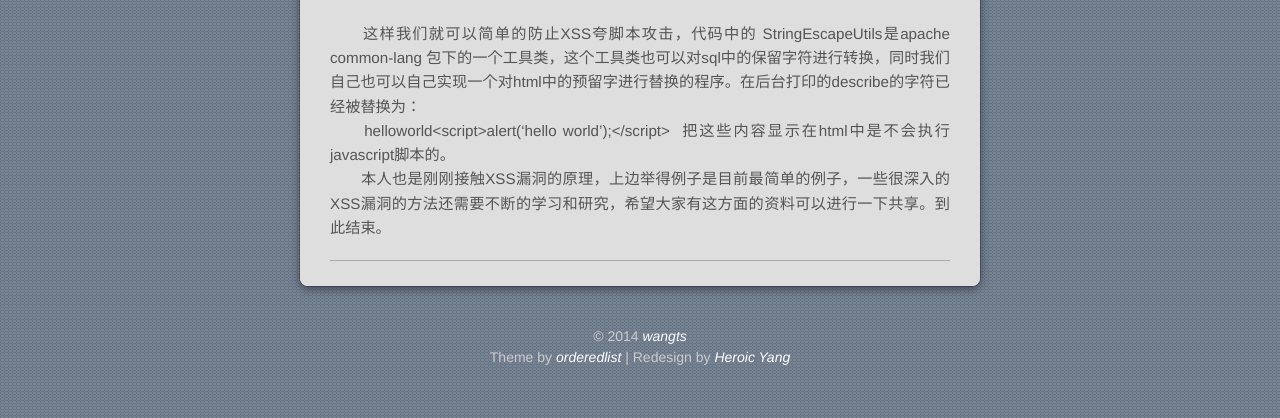
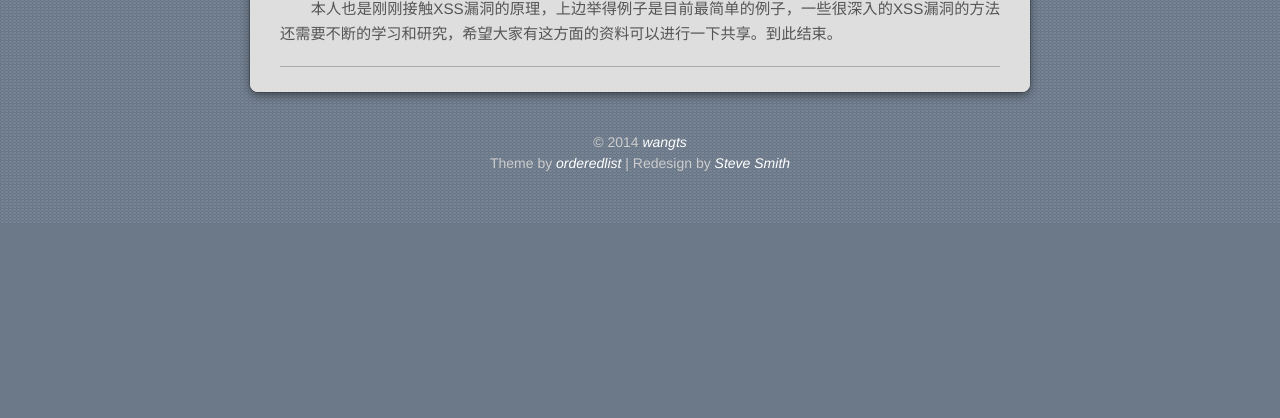
Before and after one commit to wtstengshen/hexoblog, a plain HTML site: page 2014/06/21/xss/index.html in a window 1280 px wide. Shown: the part 2879-3297 px from the top of the page. After the commit the page ends 3103 px from the top, so only its background shows below. Drawn offline with nearby package versions, Linux system fonts and the light colour scheme; a web font is replaced by a local one.

Commit message:
Site updated: 2014-08-23 11:14:31

```diff
--- a/2014/06/21/xss/index.html
+++ b/2014/06/21/xss/index.html
@@ -113,9 +113,10 @@
 <div class="theme-copyright">
   Theme by <a href="https://github.com/orderedlist" target="_blank">orderedlist</a>
    |
-  Redesign by <a href="http://heroicyang.com/" target="_blank">Heroic Yang</a>
+  Redesign by <a href="https://github.com/orderedlist/modernist" target="_blank">Steve Smith</a>
 </div>
-<div class="clearfix"></div></footer>
+<div class="clearfix"></div>
+</footer>
   <script src="http://cdn.staticfile.org/jquery/1.8.1/jquery.min.js"></script>
 <script src="/js/scale.fix.js"></script>
 <script src="/js/jquery.imagesloaded.min.js"></script>
--- a/css/style.css
+++ b/css/style.css
@@ -22,7 +22,7 @@ body {
   font-weight: 300;
 }
 .wrapper {
-  width: 680px;
+  width: 780px;
   margin: 0 auto;
   background: #dedede;
   -webkit-border-radius: 8px;
@@ -553,7 +553,7 @@ article footer .tags:before {
   font-size: 1.1em;
 }
 #footer {
-  width: 680px;
+  width: 780px;
   margin: 20px auto 0;
   padding: 20px 0 0;
   font-size: 0.875em;
```
Also changed, not shown: 2014/07/15/java动态代理/index.html (+3 -2 lines), 2014/08/02/hello-world/index.html (+3 -2 lines), 2014/08/16/mysql事务隔离级别/index.html (+3 -2 lines), archives/2014/06/index.html (+3 -2 lines), archives/2014/07/index.html (+3 -2 lines), archives/2014/08/index.html (+3 -2 lines), archives/2014/index.html (+3 -2 lines), archives/index.html (+3 -2 lines), index.html (+3 -2 lines), tags/mysql数据库/index.html (+3 -2 lines).
